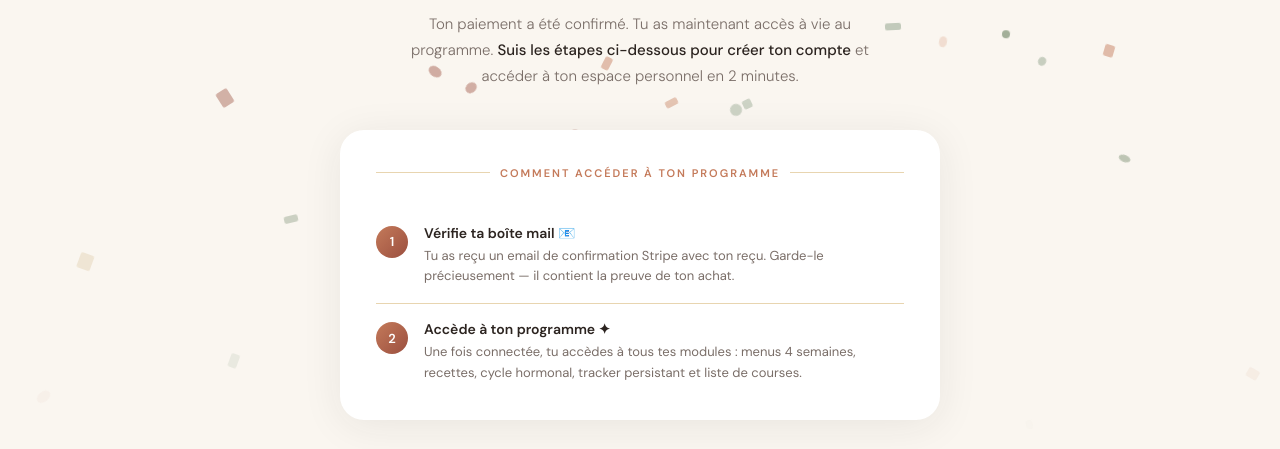
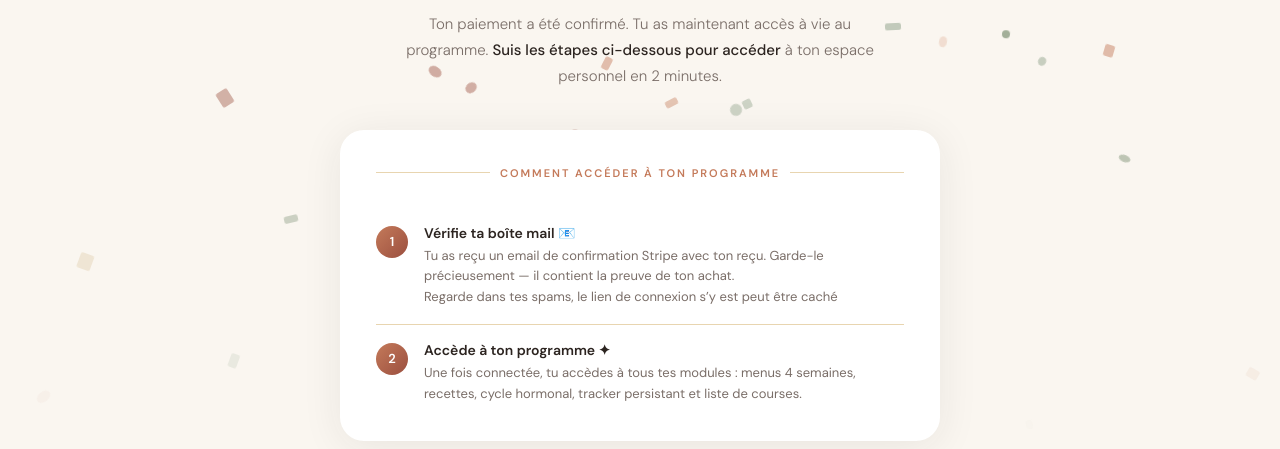
Before and after one commit to maudbonvalot/wondrous-alpaca-a225c4, a website: page payment_success/index.html in a window 1280 px wide. Shown: the part 344-793 px from the top of the page. Drawn offline with nearby package versions, Linux system fonts and the light colour scheme.

Commit message:
ajoute mention spam

```diff
--- a/payment_success/index.html
+++ b/payment_success/index.html
@@ -21,7 +21,7 @@
 
   <p class="subtitle">
     Ton paiement a été confirmé. Tu as maintenant accès à vie au programme.
-    <strong>Suis les étapes ci-dessous pour créer ton compte</strong> et accéder à ton espace personnel en 2 minutes.
+    <strong>Suis les étapes ci-dessous pour accéder</strong> à ton espace personnel en 2 minutes.
   </p>
 
   <div class="steps-card">
@@ -32,6 +32,7 @@
       <div class="step-content">
         <h4>Vérifie ta boîte mail 📧</h4>
         <p>Tu as reçu un email de confirmation Stripe avec ton reçu. Garde-le précieusement — il contient la preuve de ton achat.</p>
+        <p>Regarde dans tes spams, le lien de connexion s’y est peut être caché</p>
       </div>
     </div>
 
```
